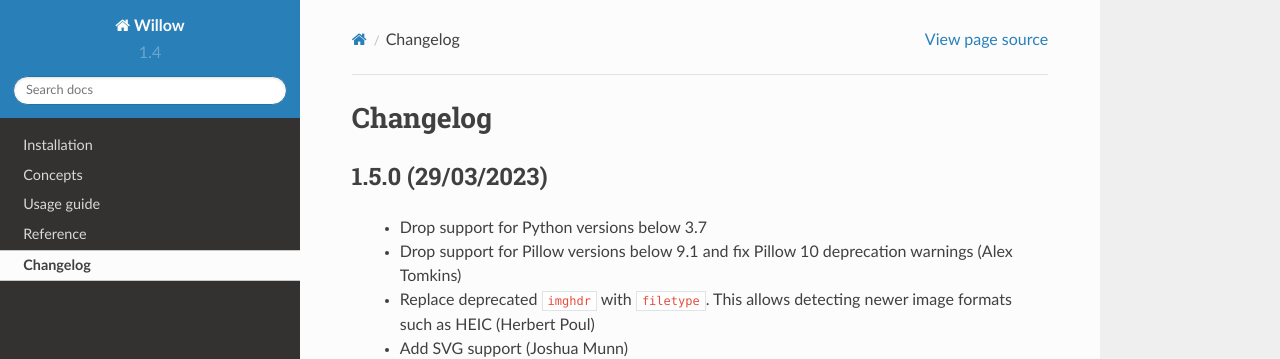
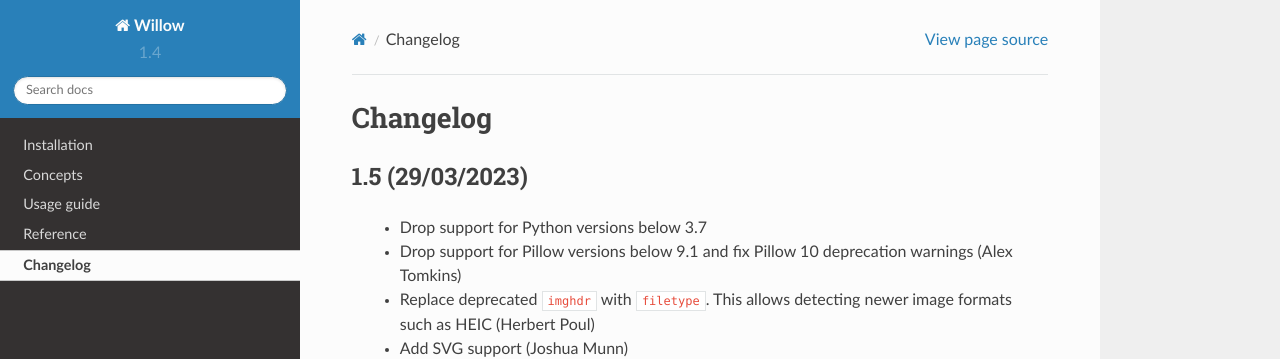
Before and after one commit to wagtail/Willow, a Sphinx documentation site: the page built from docs/changelog.rst, in a window 1280 px wide and 900 px high. Shown: the top 359 px of the window. Built offline with Sphinx 7.4.7 and the Read the Docs theme 2.0.0, drawn with Linux system fonts in a browser that asks for light colours.

Commit message:
call it 1.5 rather than 1.5.0 for consistency

```diff
--- a/docs/changelog.rst
+++ b/docs/changelog.rst
@@ -1,8 +1,8 @@
 Changelog
 =========
 
-1.5.0 (29/03/2023)
-------------------
+1.5 (29/03/2023)
+----------------
 
  - Drop support for Python versions below 3.7
  - Drop support for Pillow versions below 9.1 and fix Pillow 10 deprecation warnings (Alex Tomkins)
--- a/setup.py
+++ b/setup.py
@@ -20,7 +20,7 @@
 
 setup(
     name='Willow',
-    version='1.5.0',
+    version='1.5',
     description='A Python image library that sits on top of Pillow, Wand and OpenCV',
     author='Karl Hobley',
     author_email='karl@kaed.uk',
```
